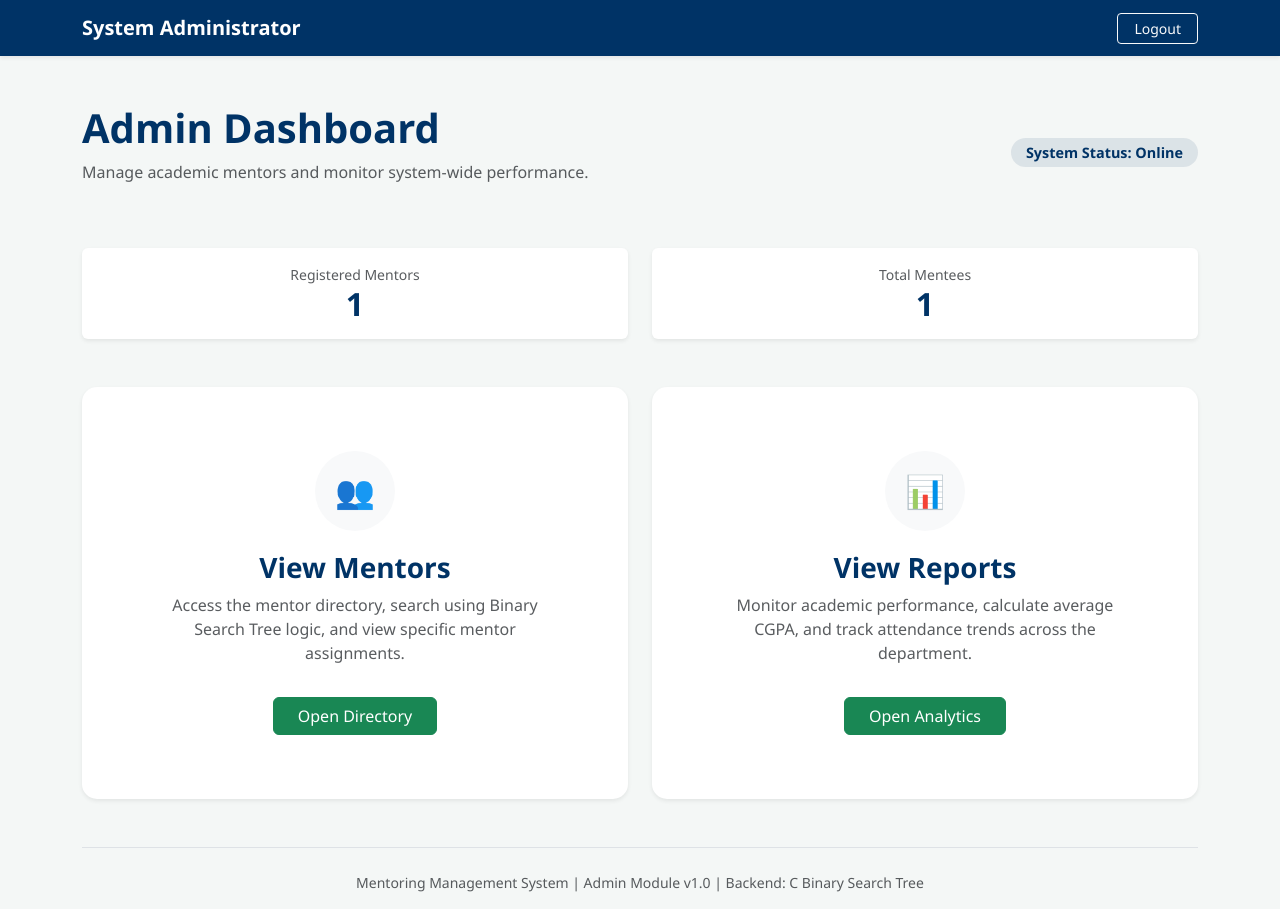
After one commit to harshini-arun/SDP-EDUMENTOR, a Flask app: template flask_app/templates/admin_dashboard.html in a window 1280 px wide. The commit adds this page. Run offline with Flask 3, Linux system fonts and the light colour scheme; the template is opened without the code that fills it: most values are stand-ins (such as "Sample title", 1, 10 or a date in 2020).

Commit message:
Admin working stage

```diff
--- a/flask_app/app.py
+++ b/flask_app/app.py
@@ -247,7 +247,15 @@ def mentee_meetings():
                 meetings.append({'id': p[0], 'topic': p[1], 'date': p[2], 'status': p[3]})
     return render_template('mentee_meetings.html', meetings=meetings)
 
-# --- 6. ADMIN MODULE ROUTES ---
+
+# --- 7. UTILITY ROUTES ---
+@app.route('/logout')
+def logout():
+    session.clear()
+    return redirect('/')
+
+# --- ADMIN MODULE ROUTES ---
+
 @app.route('/admin/login', methods=['GET', 'POST'])
 def admin_login():
     if request.method == 'POST':
@@ -257,19 +265,89 @@ def admin_login():
         if res == "1":
             session['role'] = 'admin'
             return redirect(url_for('admin_dashboard'))
-        return "Invalid Admin Access"
+        return "Invalid Admin Credentials"
     return render_template('admin_login.html')
 
 @app.route('/admin/dashboard')
 def admin_dashboard():
     if session.get('role') != 'admin': return redirect('/admin/login')
-    return "<h1>Admin Dashboard</h1><p>Welcome, System Administrator.</p><a href='/logout'>Logout</a>"
+    # Gets mentor_count|mentee_count from C
+    res = run_admin_c(['stats'])
+    stats = res.split('|') if res else [0, 0]
+    return render_template('admin_dashboard.html', mentor_count=stats[0], mentee_count=stats[1])
 
-# --- 7. UTILITY ROUTES ---
-@app.route('/logout')
-def logout():
-    session.clear()
-    return redirect('/')
+@app.route('/admin/mentors')
+def admin_mentors():
+    if session.get('role') != 'admin': return redirect('/admin/login')
+    mentors = []
+    res = run_admin_c(['list_mentors']) # BST Inorder Traversal
+    if res:
+        for line in res.split('\n'):
+            if "|" in line:
+                p = line.split('|')
+                mentors.append({'id': p[0], 'name': p[1], 'dept': p[2], 'desig': p[3], 'email': p[4]})
+    return render_template('admin_mentors.html', mentors=mentors)
 
+@app.route('/admin/mentors/add', methods=['GET', 'POST'])
+def admin_add_mentor():
+    if session.get('role') != 'admin': return redirect('/admin/login')
+    if request.method == 'POST':
+        mid = request.form.get('mentorID')
+        name = request.form.get('name')
+        dept = request.form.get('dept')
+        desig = request.form.get('desig')
+        email = request.form.get('email')
+        phone = request.form.get('phone')
+        pwd = request.form.get('password')
+        run_admin_c(['add_mentor', mid, name, dept, desig, email, phone, pwd])
+        return redirect(url_for('admin_mentors'))
+    return render_template('admin_add_mentor.html')
+
+@app.route('/admin/mentor/<int:mid>')
+def admin_mentor_profile(mid):
+    if session.get('role') != 'admin': return redirect('/admin/login')
+    # 1. Search Mentor via BST
+    m_res = run_admin_c(['search_mentor', str(mid)])
+    if m_res == "0": return "Mentor Not Found"
+    p = m_res.split('|')
+    mentor_info = {'id': p[0], 'name': p[1], 'dept': p[2], 'desig': p[3], 'email': p[4], 'phone': p[5]}
+    # 2. Get Mentees using existing Mentor Module Logic
+    mentees_list = []
+    res_mentees = run_mentor_c(['list', str(mid)])
+    if res_mentees and res_mentees != "0":
+        for line in res_mentees.split('\n'):
+            if "|" in line:
+                pts = line.split('|')
+                mentees_list.append({'id': pts[0], 'name': pts[1], 'reg': pts[2], 'cgpa': pts[3], 'attn': pts[4]})
+    return render_template('admin_mentor_profile.html', mentor=mentor_info, mentees=mentees_list)
+
+@app.route('/admin/reports')
+def admin_reports():
+    if session.get('role') != 'admin': return redirect('/admin/login')
+    # 1. Global Stats
+    res = run_admin_c(['global_report'])
+    p = res.split('|') if res else [0, 0, 0]
+    global_stats = {'count': p[0], 'avg_cgpa': p[1], 'avg_attn': p[2]}
+    # 2. Mentor List for drill-down
+    mentors = []
+    m_res = run_admin_c(['list_mentors'])
+    if m_res:
+        for line in m_res.split('\n'):
+            if "|" in line:
+                pts = line.split('|')
+                mentors.append({'id': pts[0], 'name': pts[1], 'dept': pts[2]})
+    return render_template('admin_reports.html', stats=global_stats, mentors=mentors)
+
+@app.route('/admin/reports/mentor/<int:mid>')
+def admin_mentor_report(mid):
+    if session.get('role') != 'admin': return redirect('/admin/login')
+    # Get Mentor Name
+    m_info = run_admin_c(['search_mentor', str(mid)]).split('|')
+    # Get Averages from C
+    res = run_admin_c(['mentor_report', str(mid)])
+    p = res.split('|') if res else [0, 0, 0]
+    # Convert to numbers for Jinja math safety
+    m_stats = {'count': int(p[0]), 'avg_cgpa': float(p[1]), 'avg_attn': float(p[2]), 'name': m_info[1]}
+    return render_template('admin_mentor_report.html', s=m_stats)
 if __name__ == '__main__':
     app.run(debug=True)
--- /dev/null
+++ b/flask_app/templates/admin_dashboard.html
@@ -0,0 +1,123 @@
+<!DOCTYPE html>
+<html>
+<head>
+    <title>Admin Dashboard - Mentoring System</title>
+    <link href="https://cdn.jsdelivr.net/npm/bootstrap@5.3.0/dist/css/bootstrap.min.css" rel="stylesheet">
+    <style>
+        body { background: #f4f7f6; color: #2c3e50; font-family: 'Segoe UI', Tahoma, Geneva, Verdana, sans-serif; }
+        .navbar { background: #003366 !important; }
+        .text-navy { color: #003366; }
+        .bg-navy { background: #003366; color: white; }
+
+        /* Dashboard Cards */
+        .card-action {
+            border: none;
+            border-radius: 15px;
+            transition: all 0.3s ease;
+            cursor: pointer;
+            text-decoration: none;
+            color: inherit;
+        }
+        .card-action:hover {
+            transform: translateY(-10px);
+            shadow: 0 10px 20px rgba(0,0,0,0.1);
+            color: inherit;
+        }
+
+        .stat-badge {
+            background: rgba(0, 51, 102, 0.1);
+            color: #003366;
+            padding: 5px 15px;
+            border-radius: 20px;
+            font-weight: bold;
+            font-size: 0.9rem;
+        }
+
+        .icon-circle {
+            width: 80px;
+            height: 80px;
+            background: #f8f9fa;
+            border-radius: 50%;
+            display: flex;
+            align-items: center;
+            justify-content: center;
+            margin: 0 auto 20px;
+            font-size: 2rem;
+        }
+    </style>
+</head>
+<body>
+
+    <!-- Navigation -->
+    <nav class="navbar navbar-dark shadow-sm mb-5">
+        <div class="container">
+            <span class="navbar-brand fw-bold">System Administrator</span>
+            <a href="/logout" class="btn btn-outline-light btn-sm px-3">Logout</a>
+        </div>
+    </nav>
+
+    <div class="container">
+        <!-- Welcome Header -->
+        <div class="row mb-5">
+            <div class="col-md-8">
+                <h1 class="text-navy fw-bold">Admin Dashboard</h1>
+                <p class="text-muted">Manage academic mentors and monitor system-wide performance.</p>
+            </div>
+            <div class="col-md-4 text-md-end align-self-center">
+                <span class="stat-badge">System Status: Online</span>
+            </div>
+        </div>
+
+        <!-- Quick Stats Overview -->
+        <div class="row mb-5 g-4">
+            <div class="col-md-6">
+                <div class="card border-0 shadow-sm p-3 text-center">
+                    <p class="text-muted small mb-0">Registered Mentors</p>
+                    <h2 class="text-navy fw-bold mb-0">{{ mentor_count }}</h2>
+                </div>
+            </div>
+            <div class="col-md-6">
+                <div class="card border-0 shadow-sm p-3 text-center">
+                    <p class="text-muted small mb-0">Total Mentees</p>
+                    <h2 class="text-navy fw-bold mb-0">{{ mentee_count }}</h2>
+                </div>
+            </div>
+        </div>
+
+        <!-- Main Navigation Options (The Two Requested Paths) -->
+        <div class="row g-4">
+
+            <!-- Option 1: View Mentors (BST Logic Path) -->
+            <div class="col-md-6">
+                <a href="/admin/mentors" class="card card-action shadow-sm h-100 text-center p-5">
+                    <div class="card-body">
+                        <div class="icon-circle">👥</div>
+                        <h3 class="text-navy fw-bold">View Mentors</h3>
+                        <p class="text-muted">Access the mentor directory, search using Binary Search Tree logic, and view specific mentor assignments.</p>
+                        <div class="btn btn-success mt-3 px-4">Open Directory</div>
+                    </div>
+                </a>
+            </div>
+
+            <!-- Option 2: View Reports (Averages & Analytics Path) -->
+            <div class="col-md-6">
+                <a href="/admin/reports" class="card card-action shadow-sm h-100 text-center p-5">
+                    <div class="card-body">
+                        <div class="icon-circle">📊</div>
+                        <h3 class="text-navy fw-bold">View Reports</h3>
+                        <p class="text-muted">Monitor academic performance, calculate average CGPA, and track attendance trends across the department.</p>
+                        <div class="btn btn-success mt-3 px-4">Open Analytics</div>
+                    </div>
+                </a>
+            </div>
+
+        </div>
+
+        <!-- Footer Info -->
+        <div class="mt-5 pt-4 border-top text-center text-muted small">
+            <p>Mentoring Management System | Admin Module v1.0 | Backend: C Binary Search Tree</p>
+        </div>
+    </div>
+
+</body>
+</html>
--- a/flask_app/templates/mentee_meetings.html
+++ b/flask_app/templates/mentee_meetings.html
@@ -25,7 +25,7 @@
             </div>
             <div class="col-md-8">
                 <div class="card p-4 shadow-sm">
-                    <h5 class="mb-3">My Meeting Queue</h5>
+                    <h5 class="mb-3">Meeting Requests</h5>
                     <table class="table">
                         <thead class="table-light">
                             <tr>
```
Also changed, not shown: flask_app/templates/admin_login.html (+25 -7 lines), flask_app/templates/admin_mentees.html (added, +56 -0 lines), flask_app/templates/admin_mentor_profile.html (added, +71 -0 lines), flask_app/templates/admin_mentor_report.html (added, +97 -0 lines), flask_app/templates/admin_mentors.html (added, +51 -0 lines), flask_app/templates/admin_reports.html (added, +64 -0 lines), flask_app/templates/mentee_dashboard.html (+4 -4 lines), 9 other files.
